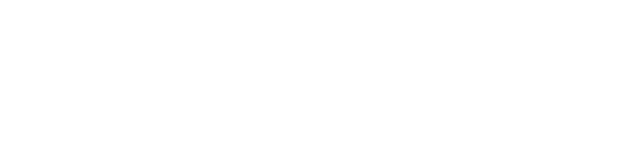
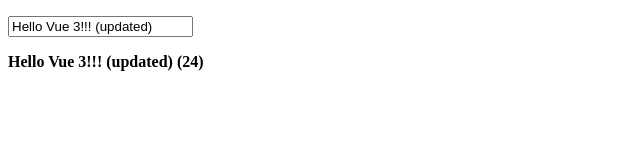
Before and after one commit to kurrurk/Vue-Laracast, a plain HTML site: page 01-Vue 3 Absolute Basics/index.html in a window 1280 px wide. Shown: the whole page, without its empty margins (0-640 px from the left). Drawn offline with nearby package versions, Linux system fonts and the light colour scheme.

Commit message:
Vue 3 Absolute Basics

```diff
--- a/01-Vue 3 Absolute Basics/index.html
+++ b/01-Vue 3 Absolute Basics/index.html
@@ -4,6 +4,30 @@
     <meta charset="UTF-8" />
     <meta name="viewport" content="width=device-width, initial-scale=1.0" />
     <title>Document</title>
+    <script src="https://unpkg.com/vue@3"></script>
   </head>
-  <body></body>
+  <body>
+    <div id="app">
+      <p>
+        <input type="text" v-model="greeting" />
+      </p>
+      <p>
+        <strong>{{ greeting }} ({{ greeting.length }})</strong>
+      </p>
+    </div>
+    <script>
+      Vue.createApp({
+        data() {
+          return {
+            greeting: "Hello Vue 3!!!",
+          };
+        },
+        mounted() {
+          setTimeout(() => {
+            this.greeting = "Hello Vue 3!!! (updated)";
+          }, 3000);
+        },
+      }).mount("#app");
+    </script>
+  </body>
 </html>
```
